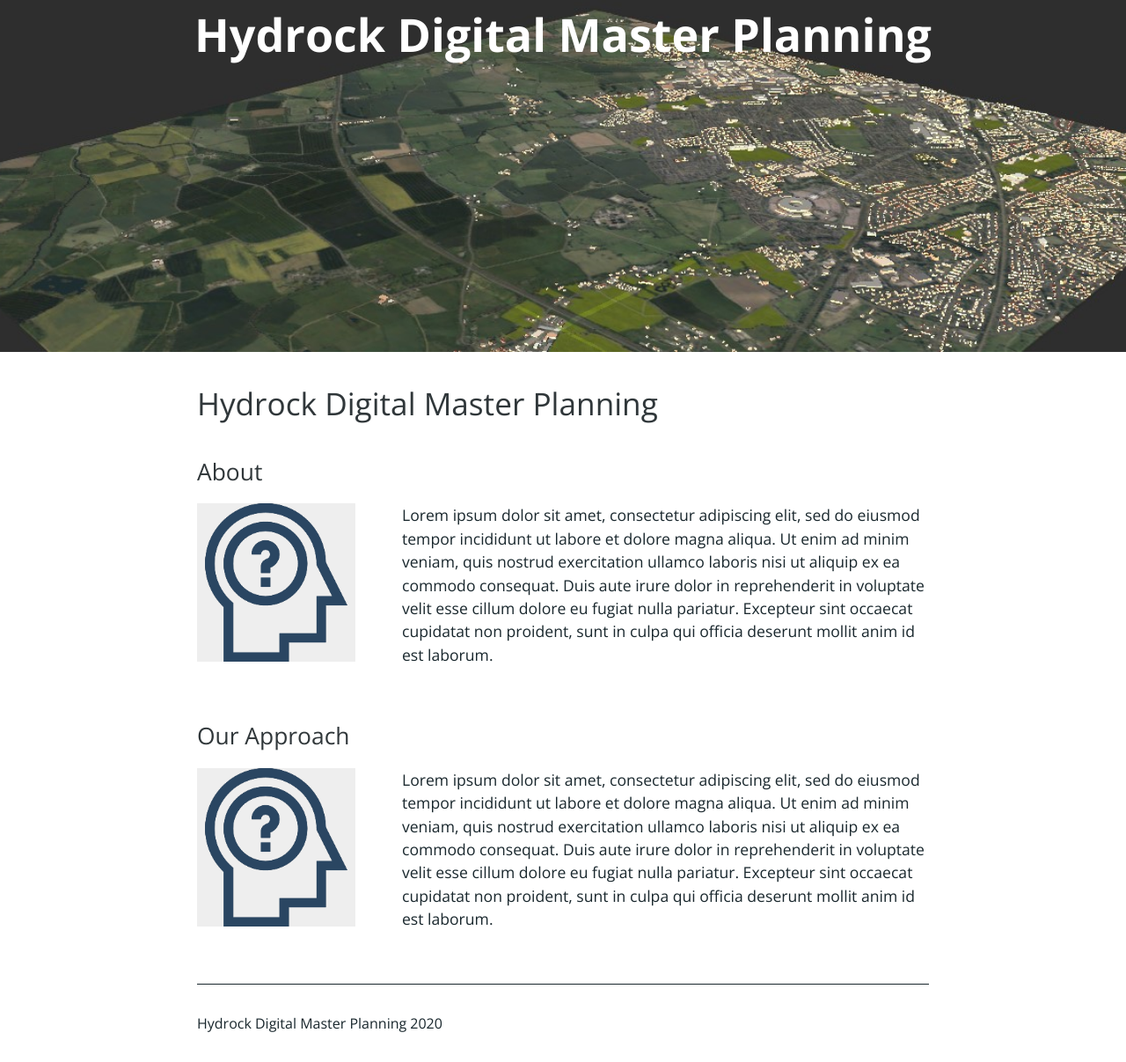
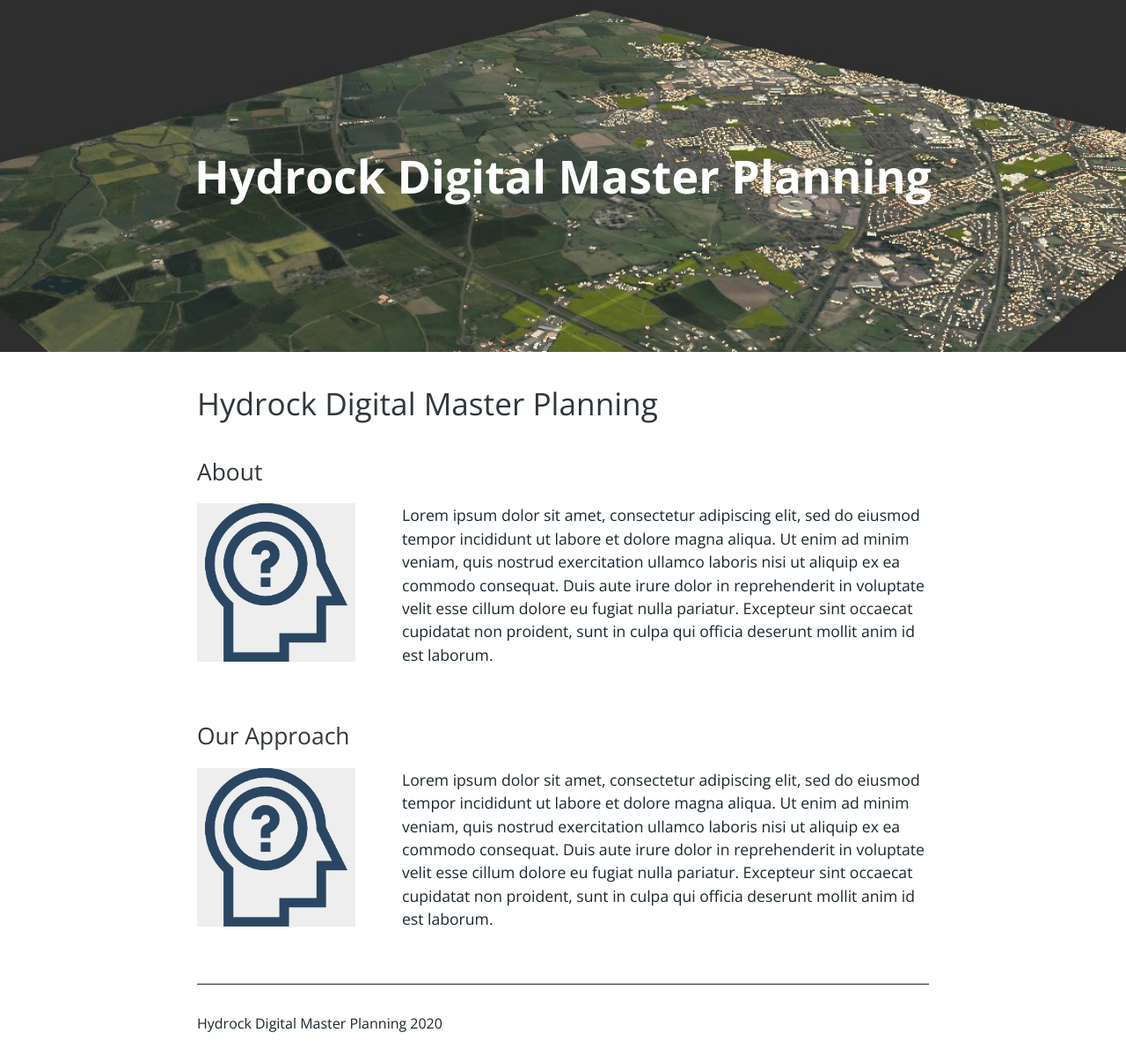
Before and after one commit to HydrockEngineering/DigitalMasterPlanning, a Jekyll site: the page built from index.md, in a window 1280 px wide. Shown: the whole page at 88% size. Built offline with Jekyll 4.4.1, drawn with Linux system fonts in a browser that asks for light colours; our own code applies the rules of GitHub Pages for plain Markdown files; the repository's description, which GitHub fills in, is left out.

Commit message:
Update jekyll-theme-cayman.scss

```diff
--- a/_sass/jekyll-theme-cayman.scss
+++ b/_sass/jekyll-theme-cayman.scss
@@ -135,6 +135,7 @@ a {
 }
 
 .project-name {
+  line-height:400px;
   margin-top: 0;
   margin-bottom: 0.1rem;
 
```
